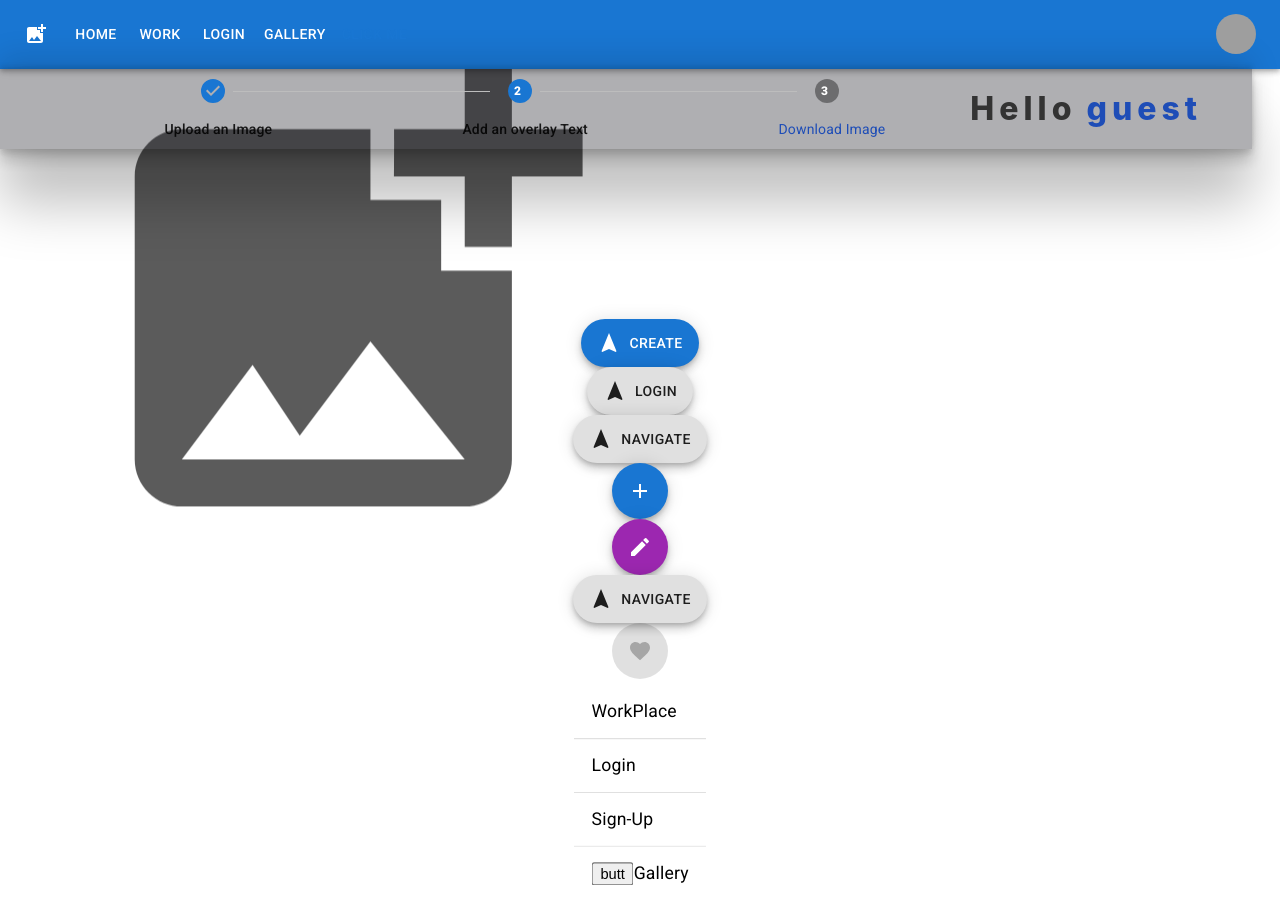
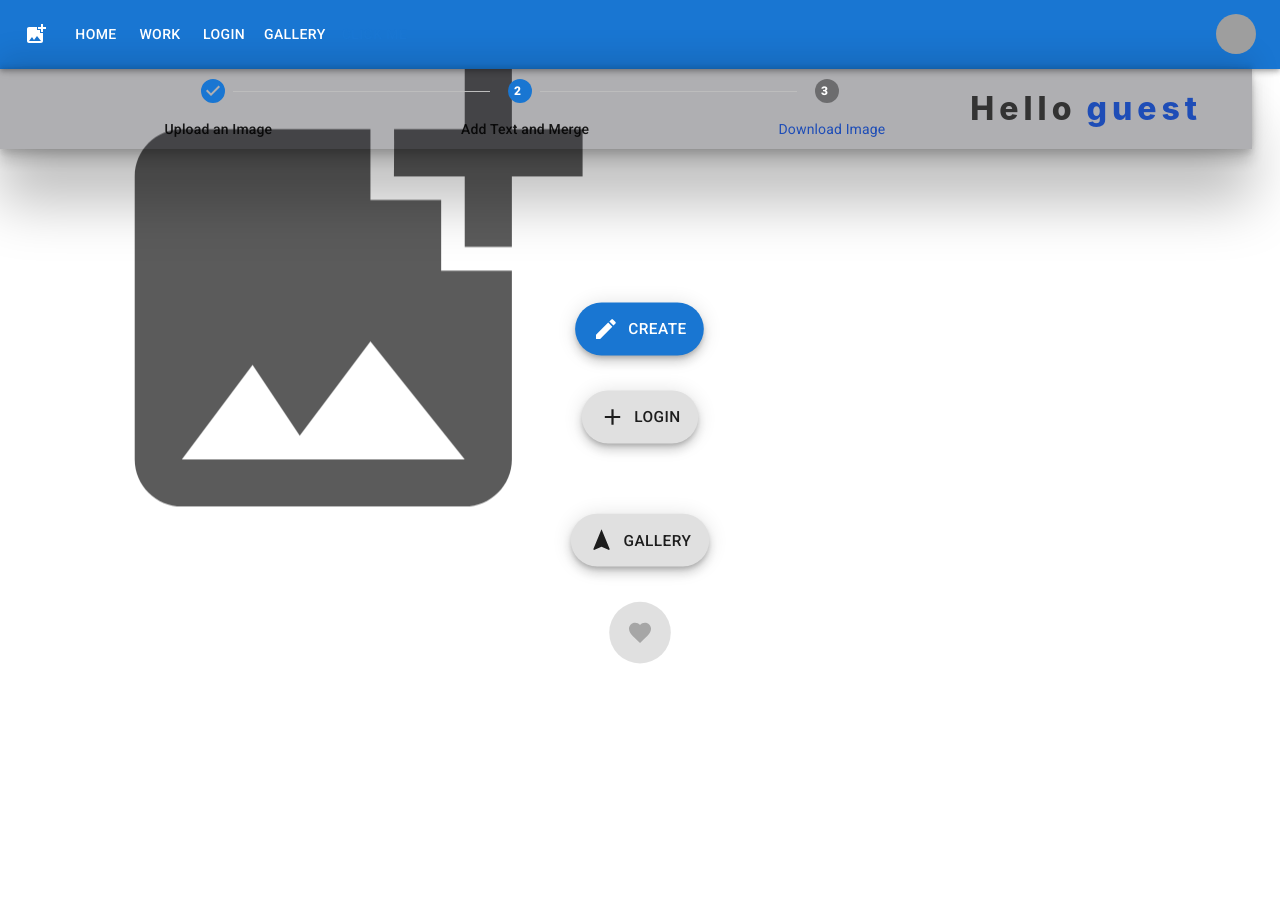
Before and after one commit to dankarger/merger, a React (Create React App) app in the folder client/: page /home in a window 1280 px wide. Shown: the top 909 px of the page. After the commit the page ends 800 px from the top, so only its background shows below. Built offline with nearby package versions, Linux system fonts and the light colour scheme; grey boxes are pictures that could not be loaded.

Commit message:
adjust left and top menu

```diff
--- a/client/src/TopMenuBar/TopMenuBar.jsx
+++ b/client/src/TopMenuBar/TopMenuBar.jsx
@@ -6,7 +6,7 @@ import StepLabel from '@mui/material/StepLabel';
 
 const steps = [
     'Upload an Image',
-    'Add an overlay Text',
+    'Add Text and Merge',
     'Download Image',
 ];
 
--- a/client/src/components/HomePageMenu/HomePageMenu.jsx
+++ b/client/src/components/HomePageMenu/HomePageMenu.jsx
@@ -7,7 +7,7 @@ import FavoriteIcon from '@mui/icons-material/Favorite';
 import NavigationIcon from '@mui/icons-material/Navigation';
 import {HomepageMenuStyled} from "../../styles/HomepageMenu.styled";
 import {motion} from "framer-motion";
-import {HomeMenuButtonsVariants} from "../../animations/animations";
+import {HomeMenuButtonsVariants, HomePageMenuVariants} from "../../animations/animations";
 import {Link} from 'react-router-dom'
 
 const hover = '&:hover { transform:scale(1.2) '
@@ -16,14 +16,18 @@ const hover = '&:hover { transform:scale(1.2) '
 export default function HomePageMenu() {
     return (
         <Box sx={{ '& > :not(style)': { m: 1 }, display:"flex",gap:'2rem' }}>
-            <HomepageMenuStyled>
+            <HomepageMenuStyled
+                variants={HomePageMenuVariants}
+                initial='initial'
+                animate='animate'
+            >
                 <motion.div variants={HomeMenuButtonsVariants}
                             whileHover='hover'
                 >
                 <Link to='/work' >
                     <Fab variant="extended"  color="primary">
 
-                        <NavigationIcon sx={{ mr: 1 }} />
+                        <EditIcon  sx={{ mr: 1 }} />
                         Create
                     </Fab>
                 </Link>
@@ -33,7 +37,7 @@ export default function HomePageMenu() {
                 >
                 <Link to='/Login' >
                     <Fab variant="extended" variants={HomeMenuButtonsVariants} whilehover='hover'>
-                        <NavigationIcon sx={{ mr: 1 }} />
+                        <AddIcon   sx={{ mr: 1 }} />
                         Login
                     </Fab>
                 </Link>
@@ -41,21 +45,21 @@ export default function HomePageMenu() {
                 <motion.div variants={HomeMenuButtonsVariants}
                             whileHover='hover'
                 >
-                <Fab variant="extended" variants={HomeMenuButtonsVariants} whilehover='hover'>
+                {/*<Fab variant="extended" variants={HomeMenuButtonsVariants} whilehover='hover'>*/}
 
-                    <NavigationIcon sx={{ mr: 1 }} />
-                    Navigate
-                </Fab>
+                {/*    <NavigationIcon sx={{ mr: 1 }} />*/}
+                {/*    Navigate*/}
+                {/*</Fab>*/}
                 </motion.div>
-            <Fab color="primary" aria-label="add" variants={HomeMenuButtonsVariants} whilehover='hover'>
-                <AddIcon />
-            </Fab>
-            <Fab color="secondary" aria-label="edit" variants={HomeMenuButtonsVariants} whilehover='hover'>
-                <EditIcon />
-            </Fab>
+            {/*<Fab color="primary" aria-label="add" variants={HomeMenuButtonsVariants} whilehover='hover'>*/}
+            {/*    <AddIcon />*/}
+            {/*</Fab>*/}
+            {/*<Fab color="secondary" aria-label="edit" variants={HomeMenuButtonsVariants} whilehover='hover'>*/}
+            {/*    <EditIcon />*/}
+            {/*</Fab>*/}
             <Fab variant="extended" variants={HomeMenuButtonsVariants} whilehover='hover'>
                 <NavigationIcon sx={{ mr: 1 }} />
-                Navigate
+                Gallery
             </Fab>
             <Fab disabled aria-label="like">
                 <FavoriteIcon />
--- a/client/src/pages/HomePage.jsx
+++ b/client/src/pages/HomePage.jsx
@@ -18,7 +18,7 @@ const HomePage = () => {
             animate='animate         '
             >Welcome to PhotoBasta</HeadingH1Styled>
             <HomePageMenu />
-            <ListDividers/>
+            {/*<ListDividers/>*/}
 
 
         </HomePageStyled>
--- a/client/src/styles/AddBackGroundColor.styled.js
+++ b/client/src/styles/AddBackGroundColor.styled.js
@@ -13,7 +13,7 @@ export const AddBackGroundColorStyled = styled(motion.div) `
   position: fixed;
   z-index: 11000;
   left: 60px;
-  top: 50px;
+  top: 150px;
   border: 1px solid grey;
   border-radius: 10px;
   background: rgba(236, 236, 236, 0.93);
--- a/client/src/styles/AddText.styled.js
+++ b/client/src/styles/AddText.styled.js
@@ -15,7 +15,7 @@ export const AddTextStyled = styled(motion.div) `
   position: fixed;
   z-index: 100;
   left: 60px;
-  top: 120px;
+  top: 200px;
   border: 1px solid grey;
   border-radius: 10px;
   background: rgba(236, 236, 236, 0.93);
--- a/client/src/styles/HomepageMenu.styled.js
+++ b/client/src/styles/HomepageMenu.styled.js
@@ -1,9 +1,11 @@
 import styled from "styled-components";
+import {motion} from 'framer-motion'
 
-export const HomepageMenuStyled = styled.div `
+export const HomepageMenuStyled = styled(motion.div) `
   display: flex;
   justify-content: center;
   align-items: center;
   flex-direction: column;
-
+  height:70%;
+  gap:2rem;
 `
--- a/client/src/styles/MenuLeft.styled.js
+++ b/client/src/styles/MenuLeft.styled.js
@@ -9,7 +9,7 @@ export const MenuLeftStyled = styled.div `
   max-width:200px;
   position: fixed;
   left: 0;
-  top:70px;
+  top:150px;
   z-index: 20000;
   border-right: 1px grey solid;
   background: whitesmoke;
--- a/client/src/styles/UploadImageForm.styled.js
+++ b/client/src/styles/UploadImageForm.styled.js
@@ -10,7 +10,7 @@ export const UploadImageFormStyled = styled.form `
   justify-content: space-around;
   //flex-direction: column;
   left: 60px;
-  top: 70px;
+  top: 150px;
   z-index: 10000;
   gap: .5rem;
   border: 1px solid grey;
```
